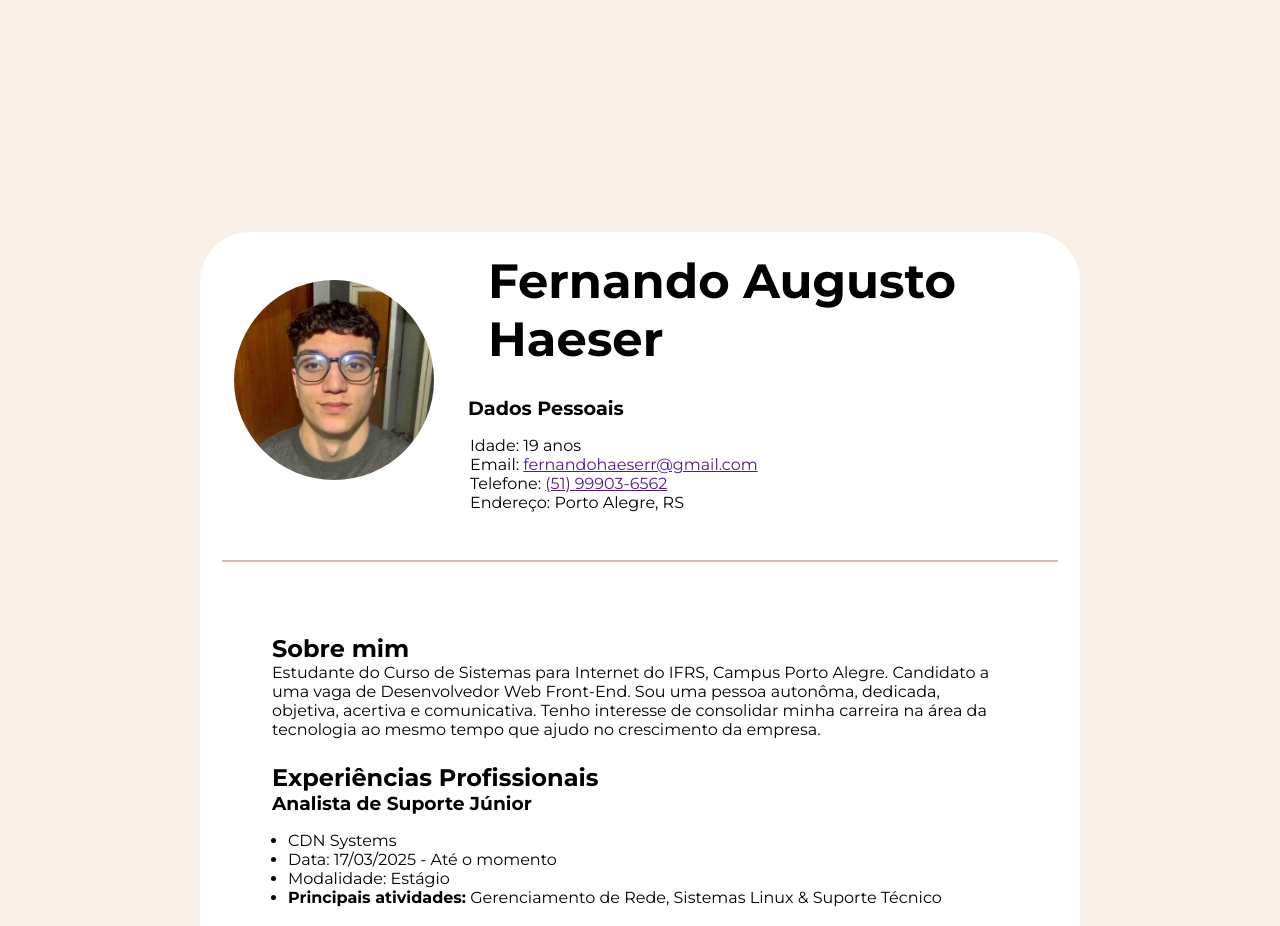
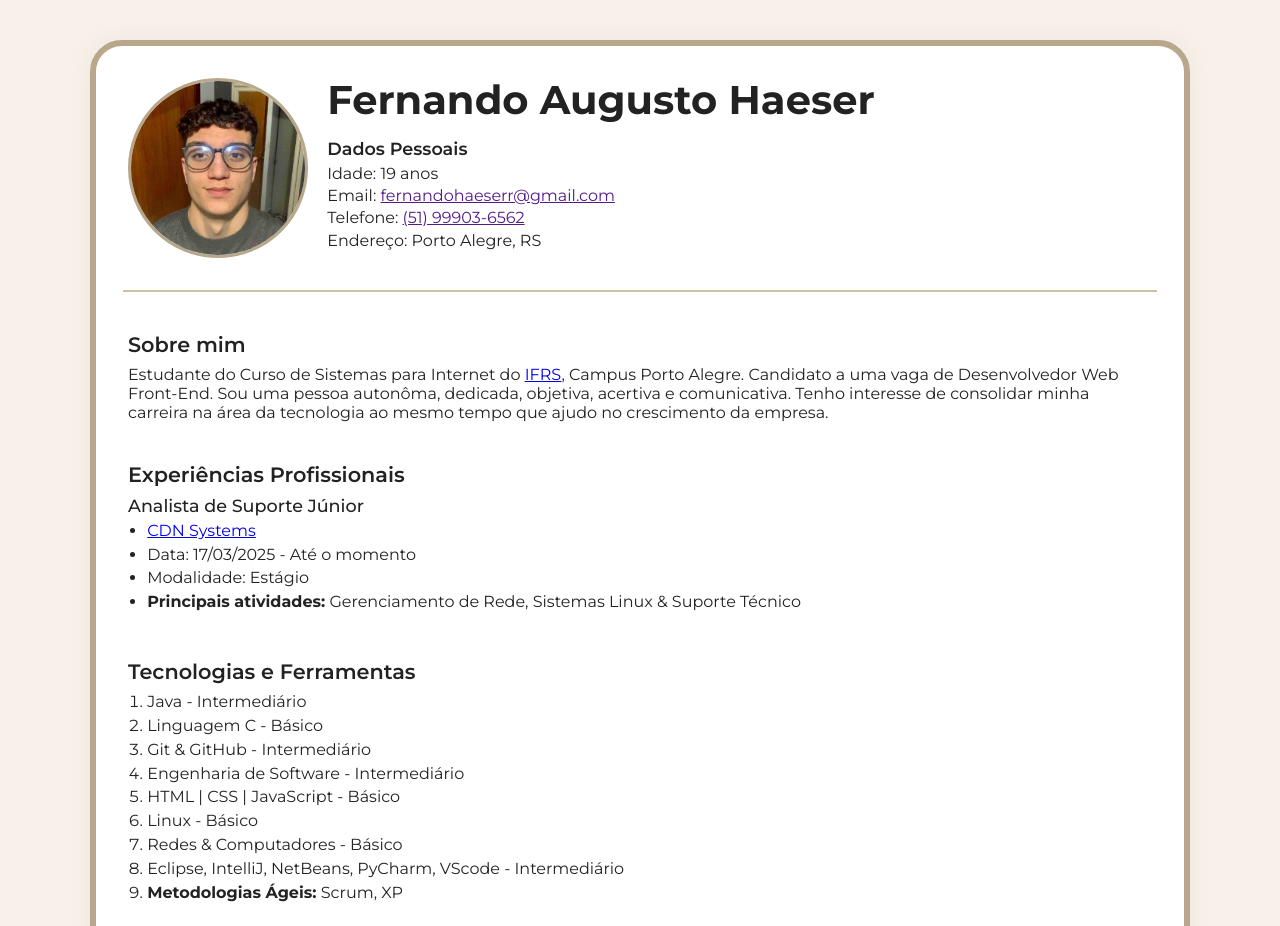
Before and after one commit to FernandoHaeser/CurriculumFrontEnd, a plain HTML site: page index.html in a window 1280 px wide. Shown: the top 926 px of the page. Drawn offline with Linux system fonts and the light colour scheme.

Commit message:
tentei pelo git mas cansei

```diff
--- a/css/styles.css
+++ b/css/styles.css
@@ -1,98 +1,153 @@
 @import url('https://fonts.googleapis.com/css2?family=Montserrat:ital,wght@0,100..900;1,100..900&display=swap');
 
+/* Reset de margens, paddings e box-sizing para todos os elementos */
 * {
   margin: 0;
   padding: 0;
   box-sizing: border-box;
 }
 
+/* Estilização global da página */
 html {
-    background-color: rgb(247, 241, 234);
-    color: black;
-    font-family: "Montserrat", sans-serif;
-    font-weight: 400px;
-    margin: 200px;
+  background-color: rgb(247, 241, 234); /* Cor de fundo suave */
+  color: #222; /* Cor padrão do texto */
+  font-family: "Montserrat", sans-serif; /* Fonte principal */
 }
 
+/* Container principal da página */
 body {
-  background-color: white;
-  border-radius: 50px;
+  background-color: #fff; /* Fundo branco para o conteúdo */
+  border-radius: 32px; /* Bordas arredondadas */
+  border: 6px solid #b8a78a; /* Borda externa escura */
+  box-shadow: 0 0 24px rgba(184, 167, 138, 0.12); /* Sombra suave */
+  margin: 40px auto; /* Centraliza e afasta do topo/laterais */
+  max-width: 1100px; /* Largura máxima do conteúdo */
+  min-height: 90vh; /* Altura mínima para ocupar a tela */
 }
 
+/* Cabeçalho: imagem e texto alinhados lado a lado */
+.header-container {
+  display: flex; /* Layout flexível horizontal */
+  align-items: center; /* Centraliza verticalmente */
+  gap: 1.2rem; /* Espaço entre imagem e texto */
+  padding: 2rem 2rem 0 2rem; /* Espaçamento interno superior/laterais */
+}
+
+/* Estilização da imagem de perfil */
+.header-container img {
+  width: 180px;
+  height: 180px;
+  object-fit: cover; /* Mantém proporção da imagem */
+  border-radius: 50%; /* Imagem circular */
+  border: 3px solid #b8a78a; /* Borda ao redor da imagem */
+}
+
+/* Container do texto do cabeçalho */
 .header-text {
   display: flex;
-  flex-direction: column;
-  align-items: flex-start;
+  flex-direction: column; /* Alinha texto verticalmente */
+  align-items: flex-start; /* Alinha à esquerda */
+  justify-content: center; /* Centraliza verticalmente */
+  flex: 1; /* Ocupa o espaço restante */
 }
 
-.dados-pessoais {
-  margin-top: 0.5rem;
+/* Título principal do currículo */
+.header-container h1 {
+  font-size: 2.5rem; /* Tamanho grande */
+  font-weight: 700; /* Negrito */
+  margin-bottom: 0.5rem; /* Espaço abaixo do título */
+  line-height: 1.1; /* Altura da linha ajustada */
 }
 
-.dados-pessoais h2 {
-  font-size: 1.2rem;
+/* Container dos dados pessoais */
+.dados-pessoais {
+  margin-top: 0.5rem; /* Espaço acima dos dados */
 }
 
+/* Título dos dados pessoais */
+.dados-pessoais h2 {
+  font-size: 1.1rem;
+  font-weight: 600;
+  margin-bottom: 0.3rem;
+}
+
+/* Lista dos dados pessoais sem marcadores */
 .dados-pessoais ul {
   list-style: none;
-  padding-left: 2px;
+  padding-left: 0;
 }
 
-.header-container {
-  display: flex;
-  align-items: center;
-  justify-content: flex-start; /* Alinha à esquerda */
-  gap: 2rem;
-  margin-top: 2rem;
-  margin-left: 2rem; /* Opcional: dá um espaço da borda esquerda */
+/* Itens da lista de dados pessoais */
+.dados-pessoais li {
+  margin-bottom: 0.2rem;
+  font-size: 1rem;
 }
 
-.header-container img {
-  width: 200px;
-  height: 200px;
-  object-fit: cover;
-  border-radius: 50%;
-  margin: 2px;
-}
-
-.header-container h1 {
-  text-align: left;
-  font-size: 3rem;
-  font-weight: 700;
-  padding: 20px;
-}
-
+/* Linha divisória entre cabeçalho e conteúdo */
 .divisoria {
   border: none;
-  border-top: 2px solid #d1bfa3;
-  margin: 2rem auto;
-  width: 95%;
+  border-top: 2px solid #d1bfa3; /* Linha superior */
+  margin: 2rem auto 0.5rem auto; /* Espaçamento vertical */
+  width: 95%; /* Largura da linha */
   display: block;
 }
 
+/* Conteúdo principal da página */
 main {
-  padding: 2rem;
+  padding: 2rem; /* Espaço interno */
+  display: flex;
+  flex-direction: column; /* Layout vertical */
+  gap: 2rem; /* Espaço entre seções */
+}
+
+/* Espaço entre cada bloco do main */
+main > div {
+  margin-bottom: 0.5rem;
+}
+
+/* Títulos das seções */
+h2 {
+  font-size: 1.3rem;
+  font-weight: 600;
+  margin-bottom: 0.5rem;
+}
+
+/* Subtítulos das seções */
+h3 {
+  font-size: 1.1rem;
+  font-weight: 500;
+  margin-bottom: 0.3rem;
+}
+
+/* Listas ordenadas e não ordenadas */
+ul, ol {
+  padding-left: 1.2rem; /* Espaço à esquerda */
+  margin-bottom: 0.5rem; /* Espaço abaixo da lista */
+}
+
+/* Itens das listas */
+ul li, ol li {
+  margin-bottom: 0.3rem;
+  font-size: 1rem;
+}
+
+/* Rodapé da página */
+footer {
+  border: none;
+  border-top: 2px solid #d1bfa3; /* Linha superior */
+  margin: 2rem auto 0 auto; /* Espaçamento vertical */
+  width: 95%; /* Largura do rodapé */
+  padding: 1.5rem 0 0.5rem 0; /* Espaço interno */
   display: flex;
   flex-direction: column;
-  gap: 1.5rem;
-  margin: 40px;
-  border-radius: 10px;
-  border: black;
+  align-items: center; /* Centraliza conteúdo */
 }
 
-footer {
-  padding: 2rem;
+/* Container dos ícones das redes sociais */
+.social-networks {
   display: flex;
-  flex-direction: column;
-  gap: 1.5rem;
+  justify-content: center; /* Centraliza horizontalmente */
+  align-items: center; /* Centraliza verticalmente */
+  gap: 2rem; /* Espaço entre ícones */
+  margin-top: 0.5rem;
 }
-
-ul {
-  padding: 1rem;
-  flex-direction: column;
-}
-
-ol {
-  padding: 1rem;
-  flex-direction: column;
-}
--- a/index.html
+++ b/index.html
@@ -2,19 +2,24 @@
 <html lang="en">
 
 <head>
+    <!-- Metadados básicos da página -->
     <meta charset="UTF-8">
     <meta name="viewport" content="width=device-width, initial-scale=1.0">
+    <!-- Importa o arquivo CSS principal -->
     <link rel="stylesheet" href="css/styles.css">
     <title>Currículo Fernando Haeser</title>
 </head>
 
 <body>
-    <!-- Cabeçalho da página -->
+    <!-- Cabeçalho da página com foto e dados pessoais -->
     <header>
         <div class="header-container">
+            <!-- Imagem de perfil -->
             <img src="images/foto_perfil.jpg" alt="Foto Fernando Haeser" height="180">
             <div class="header-text">
+                <!-- Nome principal -->
                 <h1>Fernando Augusto Haeser</h1>
+                <!-- Dados pessoais em lista -->
                 <div class="dados-pessoais">
                     <h2>Dados Pessoais</h2>
                     <ul>
@@ -27,28 +32,35 @@
             </div>
         </div>
     </header>
+    <!-- Linha divisória visual entre cabeçalho e conteúdo -->
     <hr class="divisoria">
-    <!-- Corpo principal da página -->
+    <!-- Corpo principal do currículo -->
     <main>
+        <!-- Seção sobre o candidato -->
         <div>
             <h2>Sobre mim</h2>
-            <p>Estudante do Curso de Sistemas para Internet do IFRS, Campus
-                Porto Alegre. Candidato a uma vaga de Desenvolvedor Web Front-End.
-                Sou uma pessoa autonôma, dedicada, objetiva, acertiva
-                e comunicativa. Tenho interesse de consolidar minha carreira na área da tecnologia ao mesmo tempo que
-                ajudo no crescimento da empresa.
+            <p>
+                Estudante do Curso de Sistemas para Internet do
+                <a href="https://poa.ifrs.edu.br/">IFRS</a>, Campus Porto Alegre.
+                Candidato a uma vaga de Desenvolvedor Web Front-End.
+                Sou uma pessoa autonôma, dedicada, objetiva, acertiva e comunicativa.
+                Tenho interesse de consolidar minha carreira na área da tecnologia ao mesmo tempo que ajudo no crescimento da empresa.
             </p>
         </div>
+        <!-- Seção de experiências profissionais -->
         <div>
             <h2>Experiências Profissionais</h2>
             <h3>Analista de Suporte Júnior</h3>
             <ul>
-                <li>CDN Systems</li>
+                <li>
+                    <a href="https://cdn.tv.br/">CDN Systems</a>
+                </li>
                 <li>Data: 17/03/2025 - Até o momento</li>
                 <li>Modalidade: Estágio</li>
                 <li><b>Principais atividades:</b> Gerenciamento de Rede, Sistemas Linux & Suporte Técnico</li>
             </ul>
         </div>
+        <!-- Seção de tecnologias e ferramentas -->
         <div>
             <h2>Tecnologias e Ferramentas</h2>
             <ol>
@@ -63,6 +75,7 @@
                 <li><b>Metodologias Ágeis:</b> Scrum, XP</li>
             </ol>
         </div>
+        <!-- Seção de formações acadêmicas -->
         <div>
             <h2>Formações</h2>
             <h3>Sistemas Para Internet - IFRS</h3>
@@ -78,19 +91,32 @@
                 <li>Java, Engenharia de Software</li>
             </ul>
         </div>
+        <!-- Seção de cursos complementares -->
         <div>
             <h2>Cursos</h2>
             <ul>
-                <li>Curso de Inglês</li>
+                <li>Curso de Inglês - <a href="https://www.cnwidiomas.com/">CNW IDIOMAS</a></li>
                 <li>Curso Pacote Office Completo</li>
             </ul>
         </div>
+        <!-- Seção de habilidades pessoais -->
         <div>
             <h2>Habilidades</h2>
             <ul>
                 <li>Aprendizado rápido</li>
+                <li>Persistência na resolução de problemas</li>
+                <li>Curiosidade e disposição para aprender</li>
+                <li>Capacidade de analisar erros e buscar soluções</li>
+                <li>Autonomia para testar e experimentar</li>
+                <li>Comunicação clara ao descrever dúvidas</li>
+                <li>Organização na forma de estruturar problemas</li>
+                <li>Raciocínio lógico e atenção aos detalhes</li>
+                <li>Resiliência diante de erros e falhas</li>
+                <li>Capacidade de autoaprendizagem</li>
+                <li>Paciência em lidar com processos técnicos</li>
             </ul>
         </div>
+        <!-- Seção de idiomas -->
         <div>
             <h2>Idiomas</h2>
             <ul>
@@ -98,9 +124,22 @@
             </ul>
         </div>
     </main>
-    <!-- Rodapé da página -->
+    <!-- Rodapé da página com redes sociais -->
     <footer>
-        <h3>Redes Sociais</h3>
+        <div class="social-networks">
+            <!-- Link para Instagram -->
+            <a href="https://www.instagram.com/devhaeser/">
+                <img src="images/Instagram_logo.svg" alt="instagram-icon" width="70">
+            </a>
+            <!-- Link para LinkedIn -->
+            <a href="https://www.linkedin.com/in/fehaeser/https://www.linkedin.com/in/fehaeser/">
+                <img src="images/linkedin-svgrepo-com.svg" alt="linkedin-icon" width="70">
+            </a>
+            <!-- Link para GitHub -->
+            <a href="https://github.com/FernandoHaeser/">
+                <img src="images/Octicons-mark-github.svg" alt="github-icon" width="70">
+            </a>
+        </div>
     </footer>
 </body>
 
```
Also changed, not shown: images/Instagram_logo.svg (added), images/Octicons-mark-github.svg (added), images/linkedin-svgrepo-com.svg (added).
